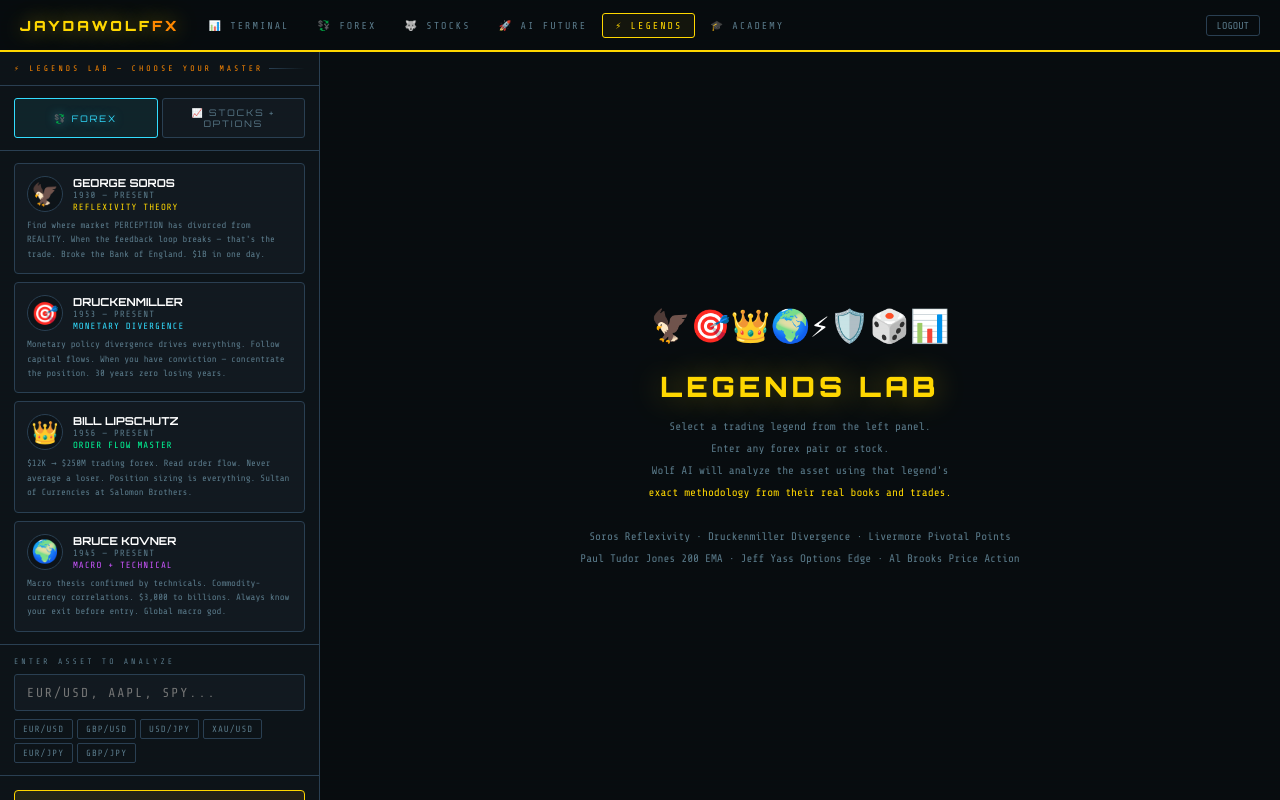
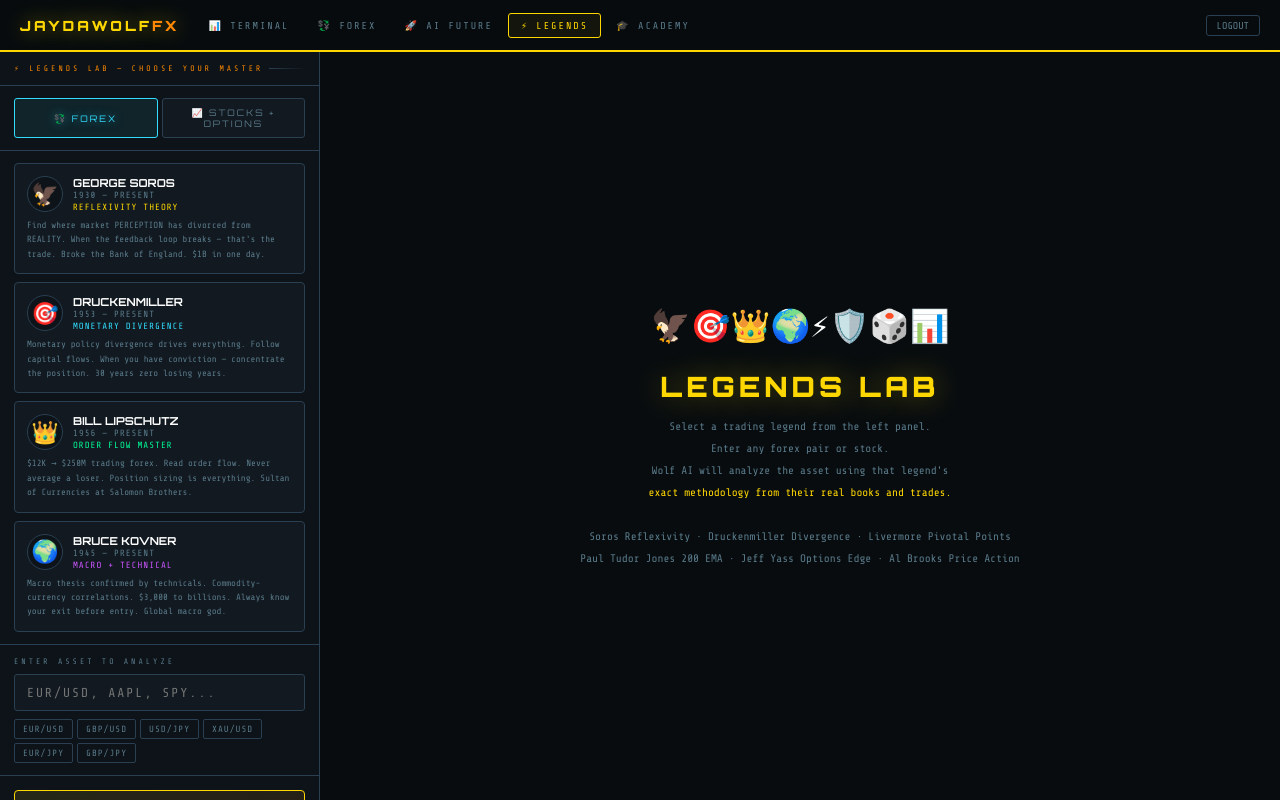
Before and after one commit to jonelmichelfx-bit/jaydawolfx-terminal, a Flask app: template templates/legends.html in a window 1280 px wide. Run offline with Flask 3, Linux system fonts and the light colour scheme; the template is opened without the code that fills it, so the values that code supplies are empty.

Commit message:
fix: remove broken stocks nav link from legends page

```diff
--- a/templates/legends.html
+++ b/templates/legends.html
@@ -185,9 +185,8 @@ body::before{content:'';position:fixed;inset:0;pointer-events:none;z-index:0;
 <nav class="nav">
   <div class="logo">JAYDAWOLF<span>FX</span></div>
   <div class="nav-tabs">
-    <a href="/terminal" class="ntab">📊 TERMINAL</a>
+    <a href="/" class="ntab">📊 TERMINAL</a>
     <a href="/forex" class="ntab">💱 FOREX</a>
-    <a href="/wolf-stocks" class="ntab">🐺 STOCKS</a>
     <a href="/ai-infra" class="ntab">🚀 AI FUTURE</a>
     <a href="/legends" class="ntab active">⚡ LEGENDS</a>
     <a href="/education" class="ntab">🎓 ACADEMY</a>
```
